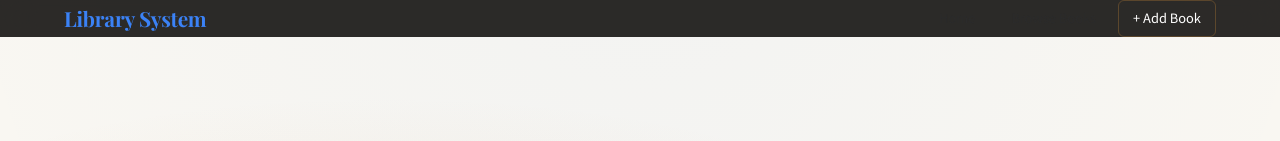
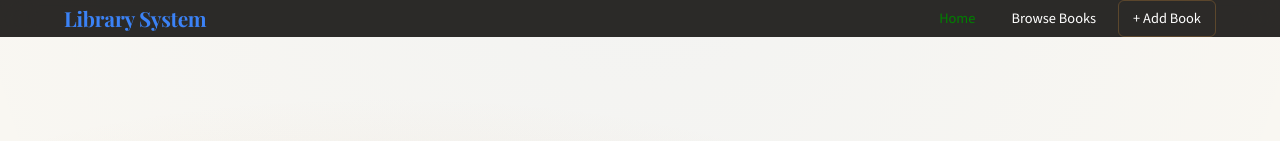
Before and after one commit to gauravbhardwaj12/online-library-system, a React (Vite) app: page / in a window 1280 px wide. Shown: the top 141 px of the page. Built offline with nearby package versions, Linux system fonts and the light colour scheme; a web font is replaced by a local one.

Commit message:
changes the nav colors

```diff
--- a/src/components/Navbar.css
+++ b/src/components/Navbar.css
@@ -51,7 +51,7 @@
   border-radius: 6px;
   font-size: 0.9rem;
   font-weight: 500;
-  color: var(--text-secondary);
+  color: white;
   text-decoration: none;
   transition: all 0.2s ease;
 }
@@ -61,7 +61,7 @@
   background: rgba(255, 255, 255, 0.05);
 }
 
-.nav-link.active { color: var(--accent); }
+.nav-link.active { color: green; }
 
 .nav-link.cta {
   background: var(--accent-dim);
@@ -72,7 +72,7 @@
 .nav-link.cta:hover,
 .nav-link.cta.active {
   background: var(--accent);
-  color: #0f0e0c;
+  color: white;
   border-color: var(--accent);
 }
 
```
